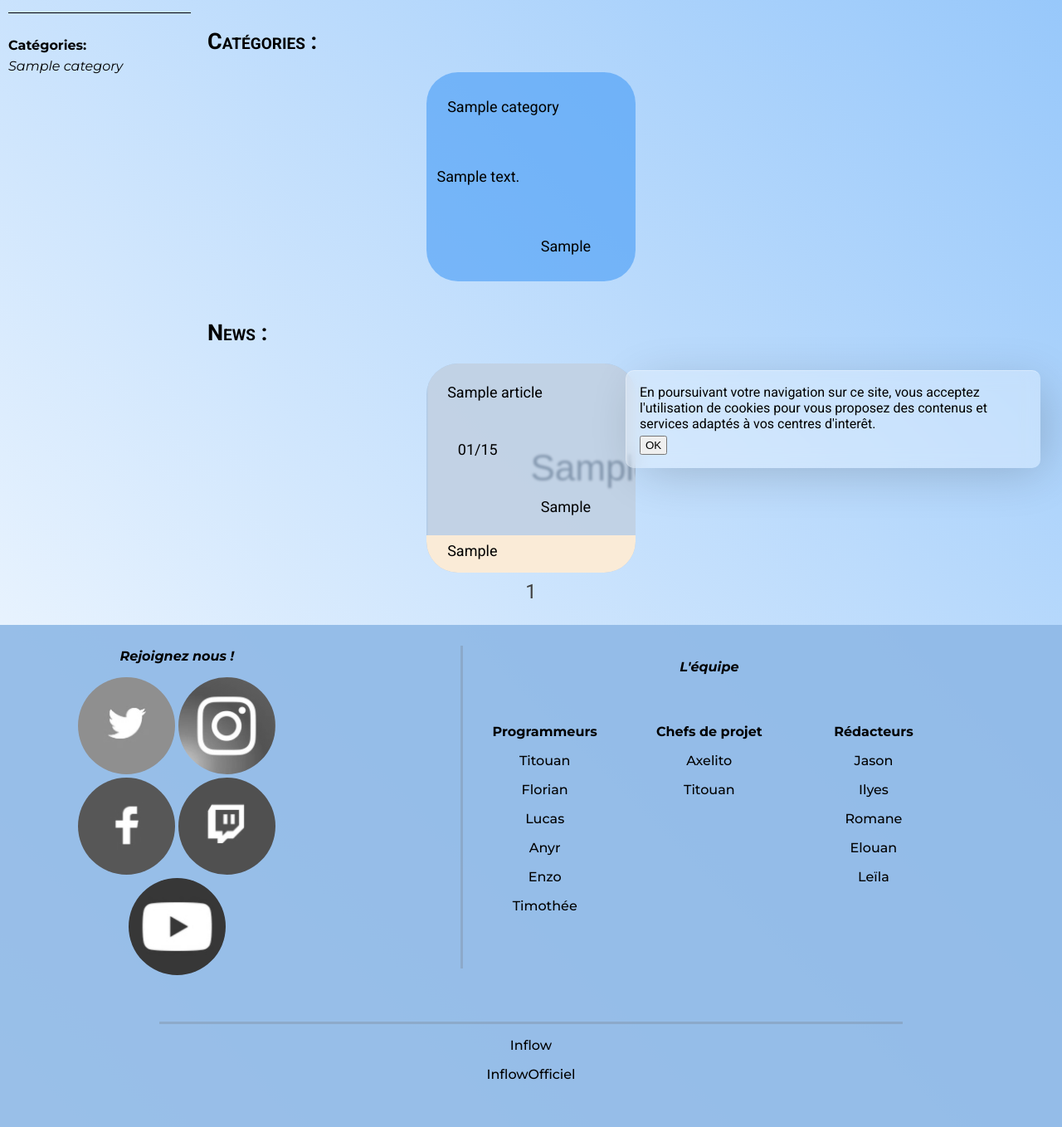
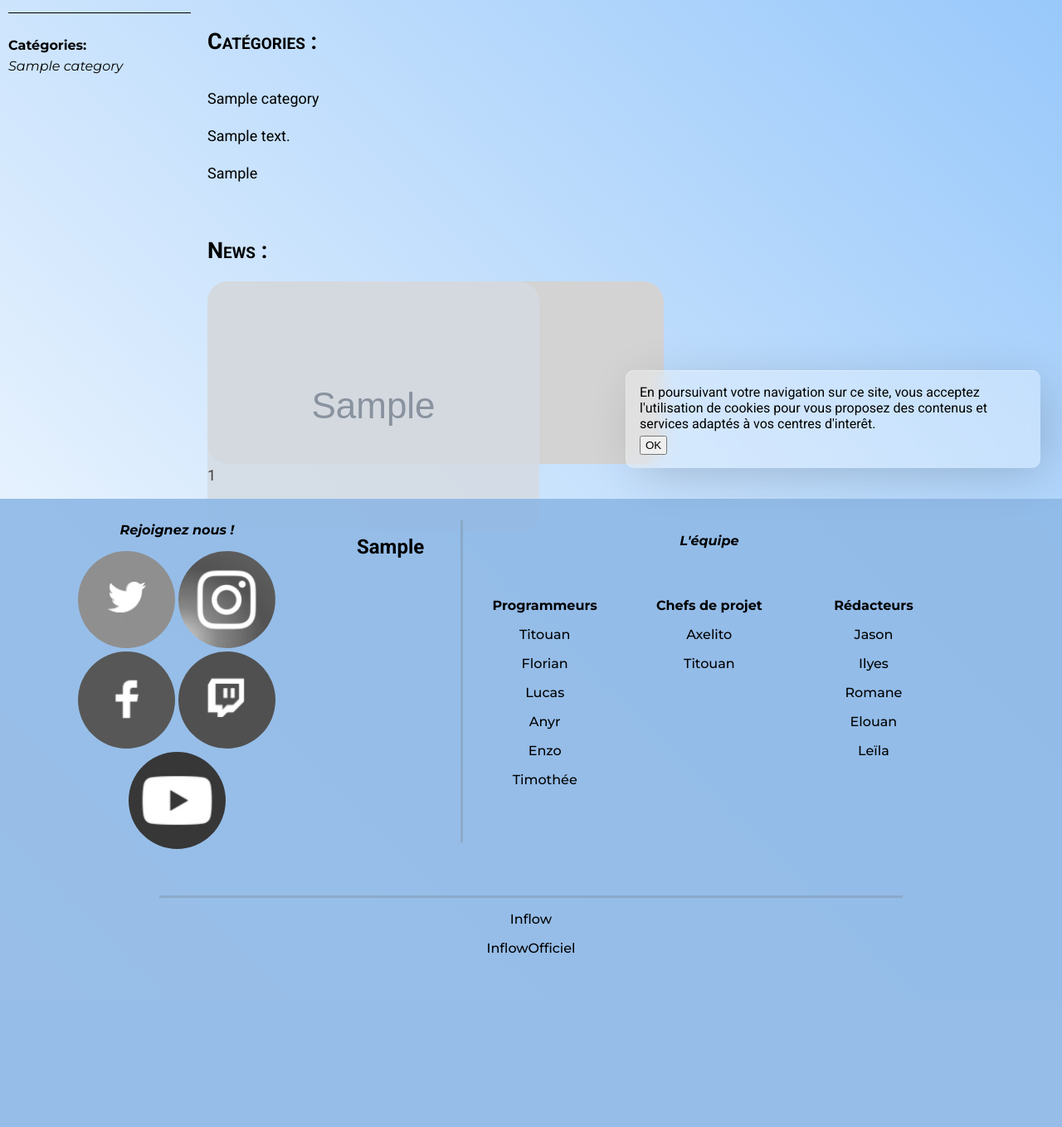
Before and after one commit to eraflo/Inflow, a PHP site: page /Article.php in a window 1280 px wide. Shown: the part 210-1568 px from the top of the page at 83% size. After the commit the page ends 1359 px from the top, so only its background shows below. Run offline with PHP 8.4, Linux system fonts and the light colour scheme; tables that the repository leaves empty or names only in its code hold one stand-in row (values such as "Sample post"); grey boxes marked "Sample" are stand-in pictures; some web fonts are replaced.

Commit message:
Rework cartes des articles (pas fini)

```diff
--- a/webPages/Article.php
+++ b/webPages/Article.php
@@ -52,29 +52,34 @@ include 'MODULES/end.php';
         <br/>
         <h1>News :</h1>
         <!--Affiche les titres de chaque article, cliquer dessus amène sur l'article-->
-        <div class="cardGallery hcenter" id="actualisation_publication">
+        <div class="card_article" id="actualisation_publication">
             <?php while($a = $articles->fetch()) { ?>
-                <a href="Publication.php?id=<?= $a['id'] ?>" class="noUnderline" title="<?= $a['descriptions'] ?>">
-                    <div class="cardArticle">
-                        <?php if(!empty($a['avatar_article'])) { ?>
-                            <img class="cardArticleImage" src="membres/avatars_article/<?= $a['avatar_article'] ?>" />
+                <div class="card">
+                    <a href="Publication.php?id=<?= $a['id'] ?>" class="noUnderline" >
+                        <div class="text_card">
+                            <div class="titre"><?= $a['titre'] ?></div>
+                            <?php if(isset($a['id_auteur'])) {
+                                $search_auteur->execute(array($a['id_auteur']));
+                                $sa = $search_auteur->fetch();?>
+                                <div class="auteur"> <?= $sa['pseudo'] ?></div>
+                            <?php } else { ?>
+                                <div class="auteur"> <?= $a['auteur'] ?></div>
+                            <?php } ?>
+                            <div class="description"><?= $a['descriptions'] ?>"</div>
+                            <div class="date"><?= date('m/d', strtotime($a['date_time_publication'])) ?></div>
+                        </div>
+                        <div class="miniature">
+                            <?php if(!empty($a['avatar_article'])) { ?>
+                                    <img class="cardArticleImage" src="membres/avatars_article/<?= $a['avatar_article'] ?>" />
+                            <?php } ?>
+                        </div>
+                        <?php if(isset($a["option"])) { ?>
+                            <div class="new"><?= $a["option"] ?></div>
+                        <?php } elseif(strtotime($a["date_time_publication"]) >= strtotime('-3 days')) { ?>
+                            <div class="new">New</div>
                         <?php } ?>
-                        <p class="title"><?= $a['titre'] ?></p>
-                        <p class="date"><?= date('m/d', strtotime($a['date_time_publication'])) ?></p>
-                        <?php if(isset($a['id_auteur'])) {
-                        $search_auteur->execute(array($a['id_auteur']));
-                        $sa = $search_auteur->fetch();?>
-                            <p class="author"> <?= $sa['pseudo'] ?></p>
-                        <?php } else { ?>
-                            <p class="author"> <?= $a['auteur'] ?></p>
-                        <?php } ?>
-                        <?php if(isset($a["option"])) { ?>
-                            <span class="option" style="background=var(--color-background-alt)"><?= $a["option"] ?>
-                        <?php } elseif(strtotime($a["date_time_publication"]) >= strtotime('-3 days')) { ?>
-                            <span class="option" style="background:pink">Nouveau!</span>
-                        <?php } ?>
-                    </div>
-                </a>
+                    </a>
+                </div>
             <?php } ?>
         </div>
         <div class="articleGalleryPageContainer hcenter vcenter">
--- a/webPages/style/articles.css
+++ b/webPages/style/articles.css
@@ -29,92 +29,93 @@ h1 {
 
 
 /*--Gallerie d'éléments, affiche comme des cartes--*/
-.cardGallery {
+.card_article {
     display: flex;
     flex-wrap: wrap;
-    gap: 5px
+    gap: 2em;
 }
-.cardArticle {
-    width: 14em;
-    height: 14em;
-    background-color: var(--color-background);
+.card {
+    width: 550px;
+    height: 220px;
+    max-width: 100%;
+    background-color: lightgray;
+    transition: 0.5s .1s all ease-in-out;
+    border-radius: 25px;
+}
+.card .miniature {
+    width: 100%;
+    height: 100%;
     overflow: hidden;
-    border-radius: 15%;
+    transition: .3s all ease-out;
+    border-radius: 25px;
+    opacity: .85;
+}
+.card .text_card {
+    display: none;
+    grid-template-areas: "titre titre titre" "auteur . ." "description description description" ". . date";
+    grid-template-rows: auto 1.5em 1fr 1em;
+    position: absolute;
+    z-index: -1;
+    padding: 0.5em 0.5em 0.5em 230px;
+    height: 95%;
+}
+.card .titre {
+    grid-area: titre;
+    font-size: x-large;
+    transition: .3s all ease-out;
+}
+.card .auteur {
+    grid-area: auteur;
+    font-size: smaller;
+}
+
+.card .new {
+    display: initial;
+    z-index: 20;
+    position: relative;
+    top: -60%;
+    left: 45%;
+    font-size: x-large;
+    font-weight: bold;
+}
+
+.card .description {
+    grid-area: description;
+}
+.card .date {
+    grid-area: date;
+    font-size: x-small;
+}
+.card:hover .miniature {
+    width: 200px;
+    height: 200px;
+    margin: 10px;
+    margin-left: 15px;
+    border-radius: 2px;
+    opacity: 1;
+}
+.card:hover .text_card {
     display: grid;
-    grid-template-areas: "title title title"
-                         "more more more"
-                         ". author author"
-                         "option option option";
-    grid-template-columns: repeat(3, 1fr);
-    grid-template-rows: repeat(3, 1fr) auto;
 }
-.cardArticle > * {
-    align-self: center;
-    margin: 0;
-    z-index: 1;
+.card:hover {
+    transform: scale(1.2);
+    -webkit-transform: scale(1.2);
+    -moz-transform: scale(1.2);
+    -ms-transform: scale(1.2);
+    -o-transform: scale(1.2);
+    z-index: 10;
+    box-shadow: 15px 10px 30px 10px rgba(93, 123, 143, 0.6);
 }
-.cardArticle .title {
-    grid-area: title;
-    width: 100%;
-    padding: 2% 10%;
+.card:hover .titre {
+    font-weight: bold;
 }
-.cardArticle .date {
-    grid-area: more;
-    width: 100%;
-    padding: 2% 15%;
-    white-space: nowrap;
-} /* Can't have both date and desc */
-.cardArticle .desc {
-    grid-area: more;
-    width: 100%;
-    padding: 2% 5%;
+
+.card:hover .new {
+    display: none;
 }
-.cardArticle .author {
-    grid-area: author;
-    width: 100%;
-    padding: 2% 10%;
-    white-space: nowrap;
-    text-align: center;
-}
-.cardArticle .option {
-    grid-area: option;
-    background-color: antiquewhite;
-    height: 2.5em;
-    width: 100%;
-    padding: 2% 10%;
-}
-/* Effet de flou pour les images d'arrière-plan */
-.cardArticleImage {
-    z-index: 0;
-    grid-column: 1/4;
-    grid-row: 1/5;
-    filter: blur(1.5px) opacity(0.7);
-}
-.cardCategory {
-    background-color: var(--color-background-alt);
-}
-/*--Gestion des pages lorsqu'il existe plusieurs pages--*/
-.articleGalleryPageContainer {
-    width: 100%;
-    height: 2em;
-    display: flex;
-    font-size: x-large;
-}
-.articleGalleryPageElement {
-    margin: 0.5em;
-    padding: 0.1em 0.3em;
-}
-/*--Spécifique à la page admin--*/
-.cardArticleContentProfiles span,
-.cardArticleContentProfiles a {
-    font-size: small;
-}
-.cardArticleImageProfiles {
-    max-width: 160px;
-    height: 100%;
-    object-fit: cover;
-    border-radius: 10px;
-}
+
+
+
 .article {
     font-family: var(--font-article);
 }
```
Also changed, not shown: webPages/actualisation_publication.php (+17 -11 lines), webPages/test.html (+47 -63 lines).
